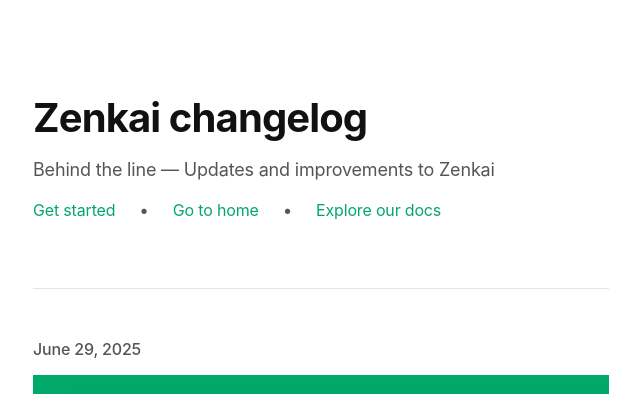
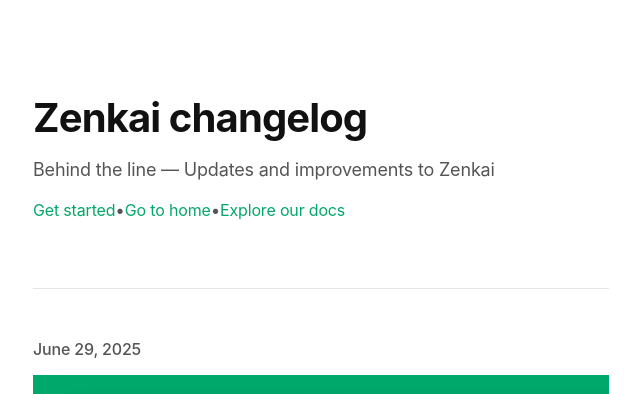
Before and after one commit to mikklemberg/zenkai-changelog, a Jekyll site: the page built from index.html, in a window 1280 px wide. Shown: the top 394 px of the page, without its empty margins (319-959 px from the left). Built offline with Jekyll 4.4.1, drawn with Linux system fonts in a browser that asks for light colours; the list of posts is cut into pages by our own code.

Commit message:
Update main.css

```diff
--- a/assets/css/main.css
+++ b/assets/css/main.css
@@ -99,7 +99,7 @@
 
 .separator {
     color: var(--color-text-secondary);
-    margin: 0 1.5rem;
+    margin: 0 0.25rem
     font-weight: 400;
 }
 
```
